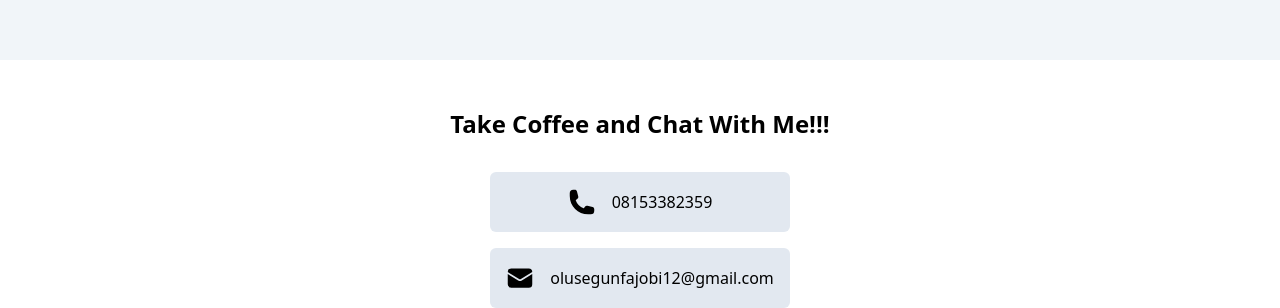
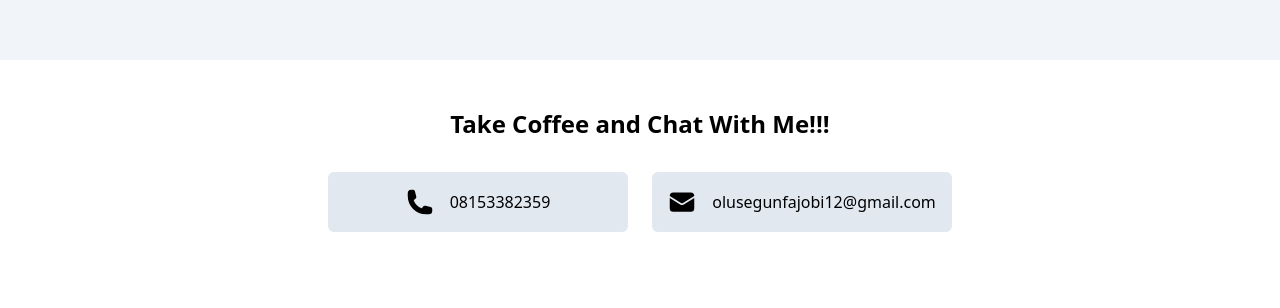
Before and after one commit to samfajobi/MyWebsite, a React (Create React App) app: page / in a window 1280 px wide. Shown: the part 2952-3260 px from the top of the page. After the commit the page ends 3184 px from the top, so only its background shows below. Built offline with nearby package versions, Linux system fonts and the light colour scheme.

Commit message:
Update Contact Section

```diff
--- a/src/components/Contact.js
+++ b/src/components/Contact.js
@@ -7,13 +7,13 @@ const contact = () => {
      md:text-row items-center px-10 justify-evenly mx-auto">
        <h2 className="text-center pt-12 text-2xl font-semibold">Take Coffee and Chat With Me!!!</h2>
 
-        <div className="flex flex-row space-x-10 pt-8 ">
-           <div>
+        <div className="space-x-10  pt-8 ">
+           <div className='flex flex-col md:space-x-6 md:flex-row'>
               <div className='rounded-md w-[300px] bg-slate-200 flex pt-4 pb-4 align-center items-center space-x-4 justify-center'>
                 <PhoneIcon className='w-7 h-7'/>
                 <h4>08153382359</h4>
               </div>
-              <div className='rounded-md w-[300px] mt-4 align-center bg-slate-200 flex pt-4 pb-4 items-center space-x-4 justify-center'>
+              <div className='rounded-md w-[300px]   bg-slate-200 flex pt-4 pb-4 items-center space-x-4 justify-center'>
                 <EnvelopeIcon className='w-7 h-7'/>
                 <h4>olusegunfajobi12@gmail.com</h4>
               </div>
```
